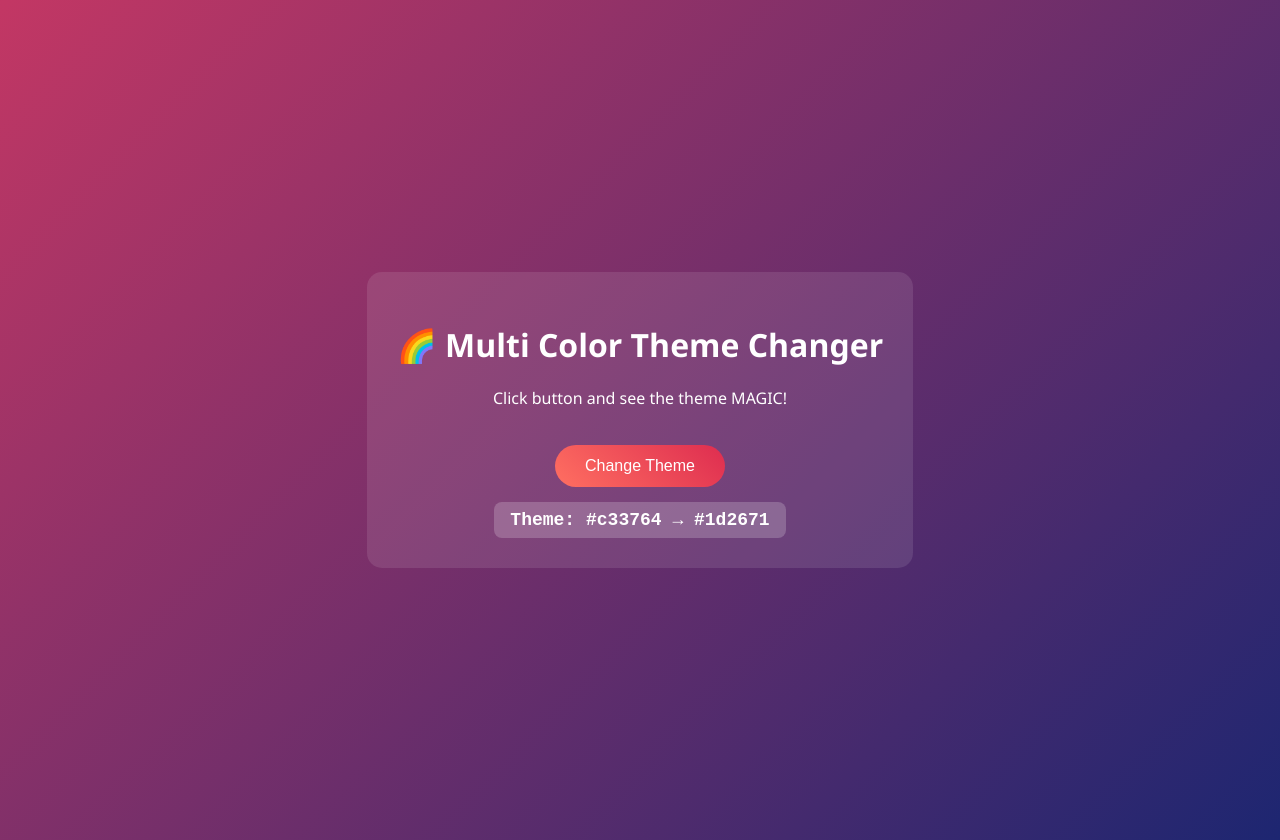
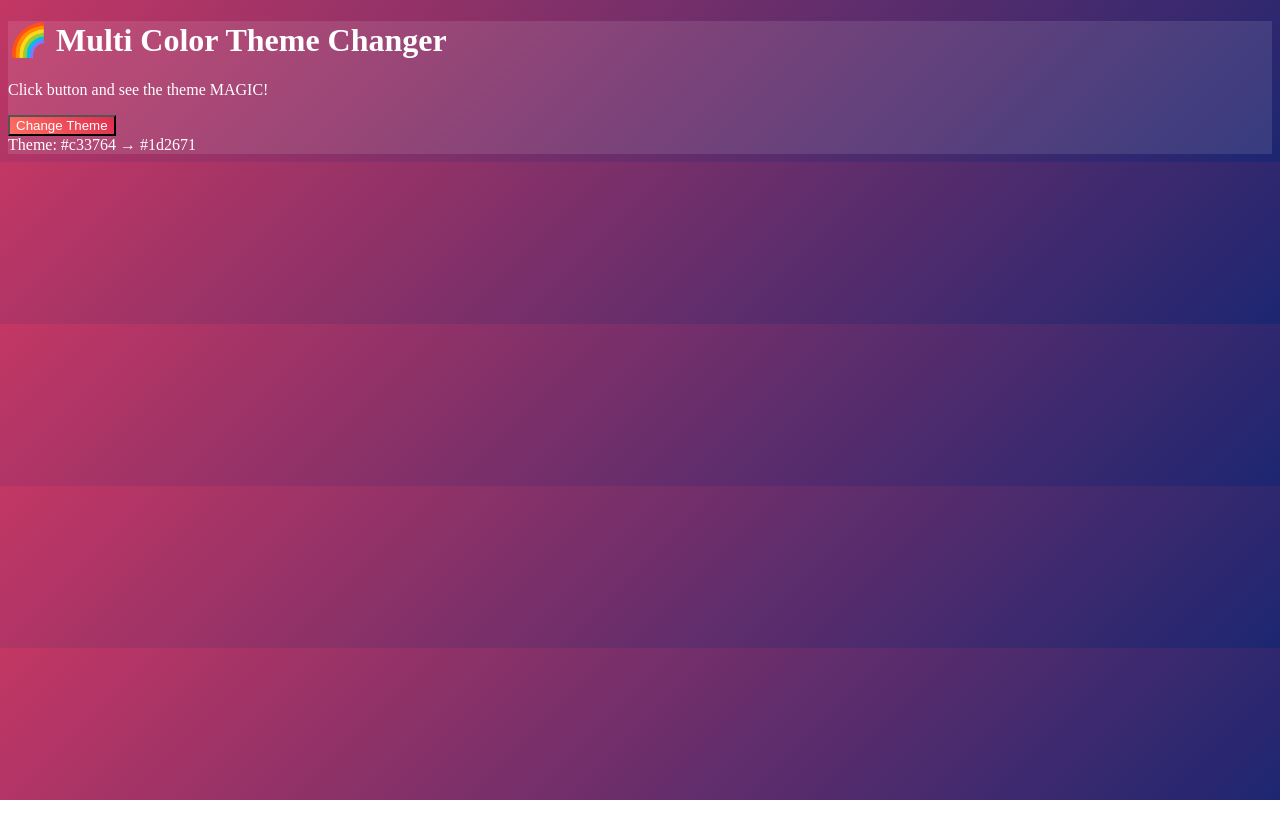
Before and after one commit to Abhiranjanpatel/Theme_changer, a plain HTML site: page index.html in a window 1280 px wide. After the commit the page ends 800 px from the top, so only its background shows below. Drawn offline with Linux system fonts and the light colour scheme.

Commit message:
Update index.html

```diff
--- a/index.html
+++ b/index.html
@@ -4,48 +4,7 @@
     <meta charset="UTF-8">
     <meta name="viewport" content="width=device-width, initial-scale=1.0">
     <title>Multi Color Theme Changer</title>
-    <style>
-        body {
-            margin: 0;
-            padding: 20px;
-            min-height: 100vh;
-            transition: all 0.5s ease;
-            display: flex;
-            flex-direction: column;
-            align-items: center;
-            justify-content: center;
-            font-family: 'Segoe UI', sans-serif;
-        }
 
-        .container {
-            padding: 30px;
-            border-radius: 15px;
-            text-align: center;
-            transition: background 0.5s ease, box-shadow 0.5s ease;
-        }
-
-        button {
-            border: none;
-            padding: 12px 30px;
-            font-size: 16px;
-            border-radius: 30px;
-            cursor: pointer;
-            margin-top: 20px;
-            transition: all 0.3s;
-        }
-
-        /* Color display box */
-        #colorDisplay {
-            margin-top: 15px;
-            font-size: 18px;
-            font-weight: bold;
-            font-family: monospace;
-            padding: 8px 16px;
-            border-radius: 8px;
-            background: rgba(255,255,255,0.2);
-            display: inline-block;
-        }
-    </style>
 </head>
 <body>
     <div class="container">
```
